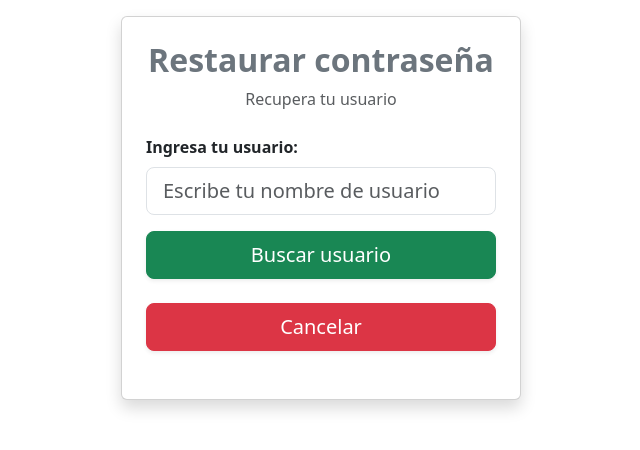
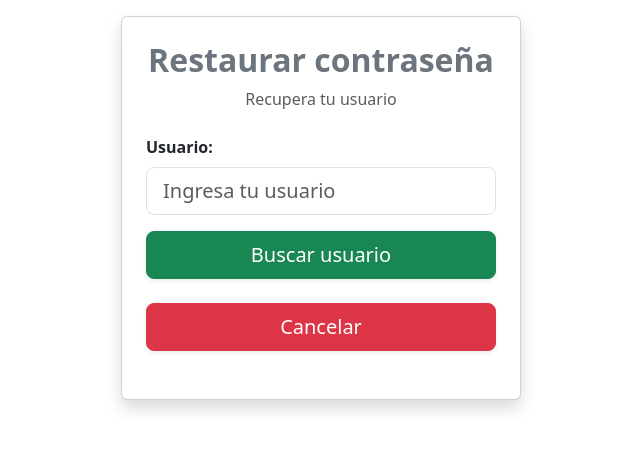
Before and after one commit to sebasrd208/recibos-nomina, an Angular app in the folder Nomina/: page /recuperar-password in a window 1280 px wide. Shown: the top 450 px of the page, without its empty margins (319-959 px from the left). Built offline with nearby package versions, Linux system fonts and the light colour scheme.

Commit message:
Proyecto completo con front y backend de recibos nómina

```diff
--- a/Nomina/src/app/Componentes/recuperar-password/recuperar-password.html
+++ b/Nomina/src/app/Componentes/recuperar-password/recuperar-password.html
@@ -9,16 +9,16 @@
 
         <form>
             <div class="mb-3">
-                <label class="form-label fw-semibold">Ingresa tu usuario: </label>
+                <label class="form-label fw-semibold">Usuario: </label>
                 <input type="text" name="username" class="form-control form-control-lg"
-                    placeholder="Escribe tu nombre de usuario" [(ngModel)]="username" [disabled]="usuarioEncontrado">
+                    placeholder="Ingresa tu usuario" [(ngModel)]="username" [disabled]="usuarioEncontrado">
             </div>
 
             @if (usuarioEncontrado) {
                 <div class="mb-3">
-                    <label class="form-label fw-semibold">Contraseña: </label>
+                    <label class="form-label fw-semibold">Nueva contraseña: </label>
                     <input [type]="showPassword ? 'text' : 'password'" name="password" class="form-control form-control-lg"
-                        placeholder="Ingresa una contraseña" [(ngModel)]="password">
+                        placeholder="Ingresa una nueva contraseña" [(ngModel)]="password">
                 </div>
 
                 <div class="mb-3">
```
